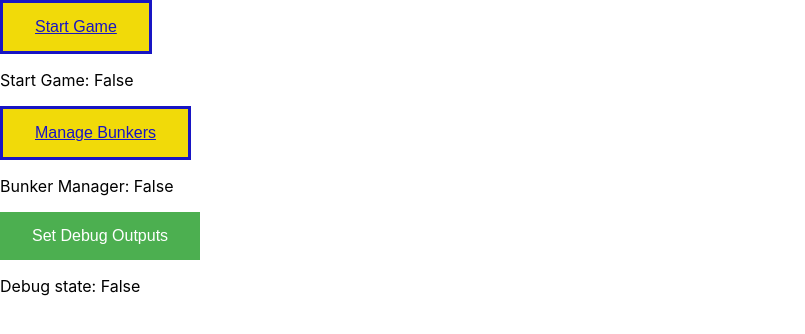
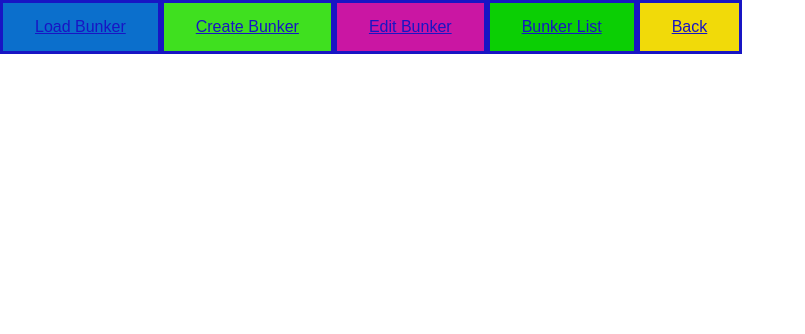
Before and after one commit to TranspoLord/bunker-project, a React (Create React App) app: page /manage in a window 1280 px wide. Shown: the top 334 px of the page, without its empty margins (0-805 px from the left). Built offline with nearby package versions, Linux system fonts and the light colour scheme.

Commit message:
Changed button layout and navigation
Co-authored-by: Nick Koerber <thisisbilly1@users.noreply.github.com>

```diff
--- a/src/App.tsx
+++ b/src/App.tsx
@@ -2,51 +2,20 @@ import React, {useState} from 'react';
 import './App.css';
 import GameManager from "./GameManager"
 import BunkerManager from "./BunkerManager"
+import Home from "./Home"
+import PageNotFound from './PageNotFound';
+import { Routes, Route } from "react-router";
+import CreateBunker from './CreateBunker';
 
 function App() {
-  const [debug, setDebug] = useState(false)
-  const [startGame, setStartGame] = useState(false)
-  const [bunkerManager, setBunkerManager] = useState(false)
-
-  function buttonDesicsion() {
-    if(startGame){
-      return <GameManager />
-    }
-    else if(bunkerManager){
-      return <BunkerManager />
-    }
-    else{
-      return (
-        <div>
-            <button onClick={
-              () => {setStartGame(!startGame)}
-            } className = "startButton">
-              Start Game
-            </button>
-            <p>Start Game: {startGame ? "True" : "False"}</p>
-
-            <button onClick = {
-              () => {setBunkerManager(!bunkerManager)}
-            } className = "bunkerMButton">
-              Manage Bunkers
-              </button>
-            <p>Bunker Manager: {bunkerManager ? "True" : "False"}</p>
-
-            <button onClick={
-              () => {setDebug(!debug)}
-            } className="debugButton">
-              Set Debug Outputs
-            </button>
-            <p>Debug state: {debug ? "True" : "False"}</p>
-          </div>
-      )
-    }
-  }
-
   return (
-    <div className="App">
-      {buttonDesicsion()}
-    </div>
+    <Routes>
+      <Route path={"/"} element={<Home />} />
+      <Route path={"/game"} element={<GameManager />} />
+      <Route path={"/manage"} element={<BunkerManager />} />
+      <Route path={"/manage/create"} element={<CreateBunker />} />
+      <Route path="*" element={<PageNotFound />} />
+    </Routes>
   )
 }
 
--- a/src/BunkerManager.jsx
+++ b/src/BunkerManager.jsx
@@ -69,15 +69,12 @@ const BunkerManager = () => {
 
 
     return (
-        <BrowserRouter>
         <div>
-                <Link to="/load">
             <button onClick = {() => {setLoad(true)}} className = "bunkerEditorLoadButton">
                 Load Bunker
             </button>
-                </Link>
             {loadFile ? <LoadFile/> : null}
-                <Link to="/create">
+            <Link to="/manage/create">
                 <button onClick = {() => {setCreate(true)}} className = "bunkerEditorCreateButton">
                     Create Bunker
                 </button>
@@ -92,20 +89,12 @@ const BunkerManager = () => {
                     Bunker List
                 </button>
             </Link>
-                <Link to="/back">
-                    <button onClick = {() => {setBack(true)}} className = "bunkerEditorBackButton">
+            <Link to="/">
+                <button className = "bunkerEditorBackButton">
                     Back
                 </button>
-                    {back ? <App/> : null}
             </Link>
-                <Routes>
-                    <Route path="/create" render={() => {setCreate(false)}}/>
-                    <Route path="/edit" render={() => {setEdit(false)}}/>
-                    <Route path="/list" render={() => {setBunkerList(false)}}/>
-                    <Route path="back" element = {<App />}/>
-                </Routes>
         </div>
-        </BrowserRouter>
     );
 
 }
--- /dev/null
+++ b/src/CreateBunker.jsx
@@ -0,0 +1,20 @@
+import {useState, useEffect } from 'react';
+import { Link } from 'react-router-dom';
+
+function CreateBunker() {
+
+    return (
+        <div>
+            <Link to="/manage">
+                <button className="backButton">
+                    Back
+                </button>
+            </Link>
+            <h1>Create Bunker</h1>
+        </div>
+    )
+
+
+}
+
+export default CreateBunker;
--- /dev/null
+++ b/src/Home.jsx
@@ -0,0 +1,30 @@
+import React, { useState } from 'react';
+import { Link } from 'react-router-dom';
+
+function Home() {
+
+  return (
+    <div>
+      <Link to="/game">
+        <button className="startButton">
+          Start Game
+        </button>
+      </Link>
+
+      <Link to="/manage">
+        <button className="manageButton">
+          Manage Bunkers
+        </button>
+      </Link>
+
+      {/* <button onClick={
+        () => { setDebug(!debug) }
+      } className="debugButton">
+        Set Debug Outputs
+      </button>
+      <p>Debug state: {debug ? "True" : "False"}</p> */}
+    </div>
+  )
+}
+
+export default Home;
--- /dev/null
+++ b/src/PageNotFound.jsx
@@ -0,0 +1,9 @@
+function PageNotFound() {
+  return (
+    <div>
+      Page Not Found :(
+    </div>
+  );
+}
+
+export default PageNotFound
--- a/src/index.tsx
+++ b/src/index.tsx
@@ -2,13 +2,14 @@ import React from 'react';
 import ReactDOM from 'react-dom/client';
 import './index.css';
 import App from './App';
+import { BrowserRouter } from 'react-router-dom';
 
 
 const root = ReactDOM.createRoot(
   document.getElementById('root') as HTMLElement
 );
 root.render(
-  <React.StrictMode>
+  <BrowserRouter>
     <App />
-  </React.StrictMode>
+  </BrowserRouter>
 );
```
Also changed, not shown: src/FileReader.jsx (added, +13 -0 lines). Lines whose indentation alone changed are shown as unchanged.
